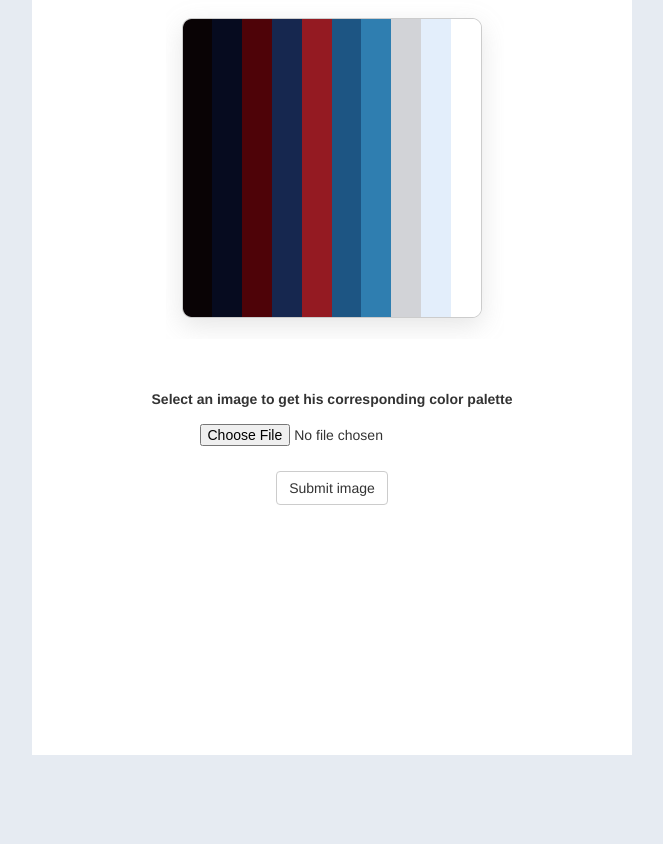
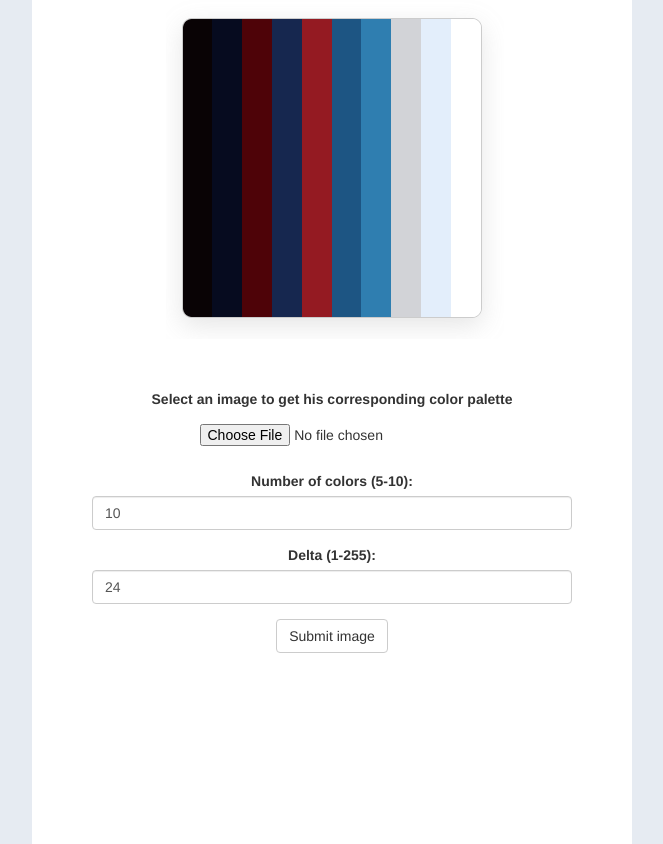
Before and after one commit to Julien-B-py/Image-Colour-Palette-Generator, a Flask app: page / in a window 1280 px wide. Shown: the part 202-1046 px from the top of the page, without its empty margins (308-971 px from the left). Before the commit the page ends 957 px from the top, so only its background shows below. Run offline with Flask 2, Linux system fonts and the light colour scheme; some libraries are stand-ins or nearby versions.

Commit message:
v2.1
Add nb_colors and delta inputs in upload image form.
Add boolean to determine if the app is running online or locally.
Add a method to pass image content to the HTML when running online.
Add requirements.txt
Edit results.html

```diff
--- a/forms.py
+++ b/forms.py
@@ -1,9 +1,11 @@
 from flask_wtf import FlaskForm
-from wtforms import FileField, SubmitField
-from wtforms.validators import DataRequired
+from wtforms import FileField, SubmitField, IntegerField
+from wtforms.validators import DataRequired, NumberRange
 
 
 class UploadImage(FlaskForm):
     """A WTForm for uploading an image"""
     image_file = FileField('Select an image to get his corresponding color palette', validators=[DataRequired()])
+    nb_colors = IntegerField('Number of colors (5-10): ', validators=[DataRequired(), NumberRange(min=5, max=10)])
+    delta = IntegerField('Delta (1-255): ', validators=[DataRequired(), NumberRange(min=1, max=255)])
     submit = SubmitField("Submit image")
--- a/main.py
+++ b/main.py
@@ -1,3 +1,5 @@
+import base64
+import io
 import os
 
 from flask import Flask, render_template, flash
@@ -6,15 +8,25 @@ from werkzeug.utils import secure_filename
 
 from forms import UploadImage
 from image import IMG
-from utils import allowed_file, convert_to_hex
+from utils import allowed_file
 
-SECRET_KEY = os.environ.get('SECRET_KEY')
-# Specify the path where the app will store the uploaded files
-UPLOAD_FOLDER = r'static\uploads'
+# Create a boolean which will be set to True if the app is running online on Heroku
+running_on_heroku = False
+if 'HEROKU_DEPLOY_VAR' in os.environ:
+    running_on_heroku = True
+
+# Specify the path where the app will store the uploaded files depending on the app location (online or local)
+if running_on_heroku:
+    UPLOAD_FOLDER = '/tmp/'
+    print('ONLINE MODE')
+else:
+    UPLOAD_FOLDER = r'static\uploads'
+    print('LOCAL MODE')
 
 app = Flask(__name__)
 
 # Setup secret key to keep the client-side sessions secure.
+SECRET_KEY = os.environ.get('SECRET_KEY')
 app.config['SECRET_KEY'] = os.environ.get('SECRET_KEY')
 # Specify the path where the app will store the uploaded files
 app.config['UPLOAD_FOLDER'] = UPLOAD_FOLDER
@@ -26,12 +38,14 @@ Bootstrap(app)
 
 @app.route("/", methods=["GET", "POST"])
 def analyse_image():
-    # Create a WTForm
-    form = UploadImage()
+    # Create a WTForm with default values 10 and 24
+    form = UploadImage(nb_colors=10, delta=24)
 
     if form.validate_on_submit():
 
         image_file = form.image_file.data
+        nb_colors = form.nb_colors.data
+        delta = form.delta.data
 
         # If file extension is in the whitelist allow upload
         if allowed_file(image_file.filename):
@@ -46,14 +60,23 @@ def analyse_image():
                 # Image color analyze and color palette extraction
                 image = IMG(image_path)
 
+                # If app is online saves the image contents in memory to pass image data to the template
+                if running_on_heroku:
+                    data = io.BytesIO()
+                    image.image.save(data, "JPEG")
+                    encoded_img_data = base64.b64encode(data.getvalue())
+                    img_data = encoded_img_data.decode('utf-8')
+                else:
+                    img_data = None
+
                 # Get list of dict containing the most common colors including rgb, hex and percentage values
                 top_colors = image.analyze()
 
                 # Get the img color palette by ignoring similar colors and sort it from the darkest to the lighter color
-                color_palette = image.get_color_palette()
+                color_palette = image.get_color_palette(delta=delta, nb_colors=nb_colors)
 
                 # Slice top_colors to only display the 20 most common colors of the image
-                return render_template('results.html', top_colors=top_colors[:20], filename=filename,
+                return render_template('results.html', top_colors=top_colors[:20], img_data=img_data, filename=filename,
                                        color_palette=color_palette)
 
         # If file extension is not authorized
@@ -63,4 +86,4 @@ def analyse_image():
 
 
 if __name__ == '__main__':
-    app.run(debug=True)
+    app.run(host='0.0.0.0', port=5000)
```
Also changed, not shown: requirements.txt (added, +15 -0 lines), templates/results.html (+5 -0 lines), 1 other file.
